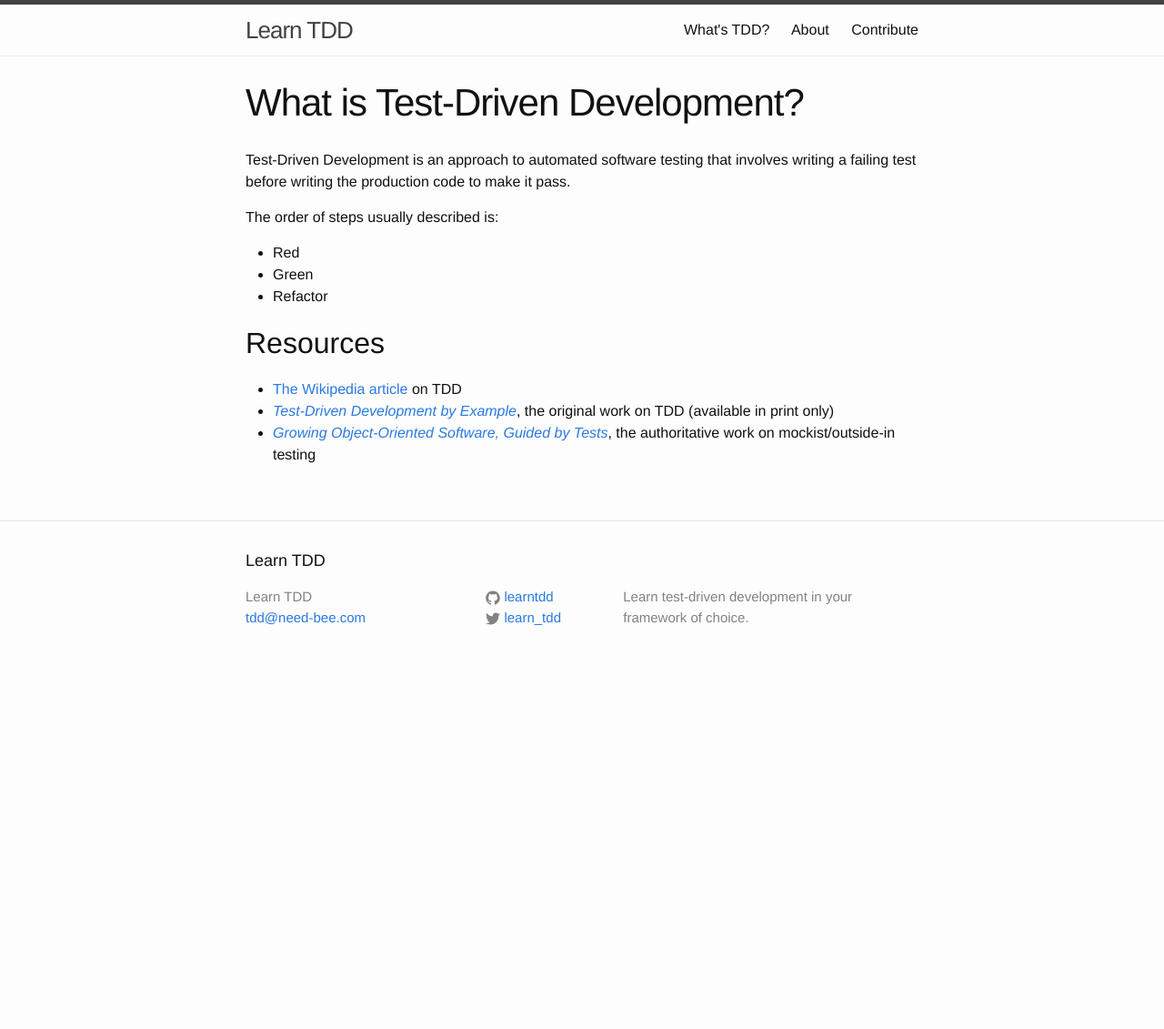
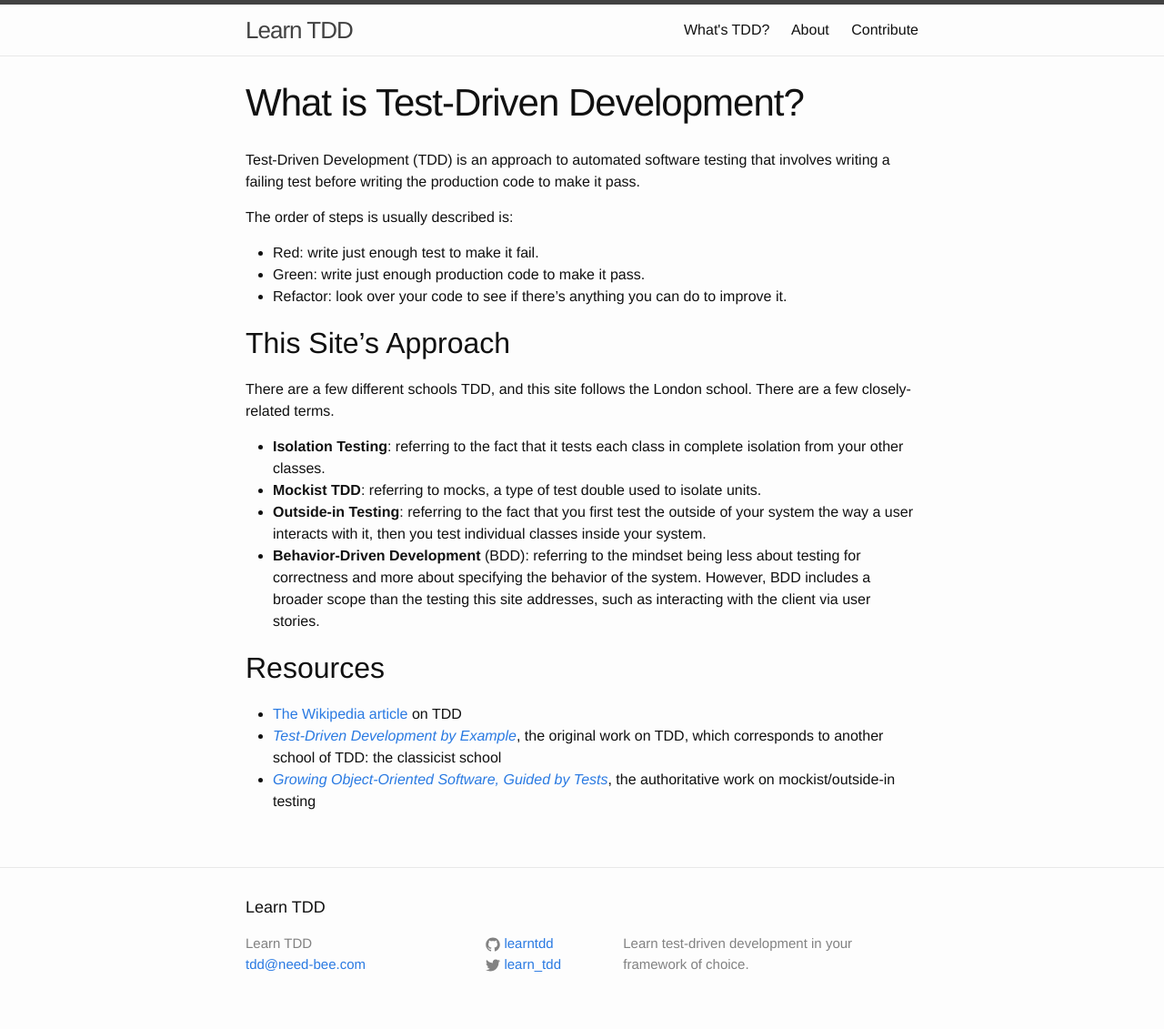
Before and after one commit to learn-tdd-in/learntdd.in, a Jekyll site: the page built from what-is-tdd.md, in a window 1280 px wide. Shown: the whole page at 91% size. Built offline with Jekyll 4.4.1, drawn with Linux system fonts in a browser that asks for light colours; before the commit the page ends 900 px from its top, so only the background shows below that.

Commit message:
extra definition content

```diff
--- a/what-is-tdd.md
+++ b/what-is-tdd.md
@@ -3,16 +3,25 @@ layout: page
 title: What is Test-Driven Development?
 ---
 
-Test-Driven Development is an approach to automated software testing that involves writing a failing test before writing the production code to make it pass.
+Test-Driven Development (TDD) is an approach to automated software testing that involves writing a failing test before writing the production code to make it pass.
 
-The order of steps usually described is:
+The order of steps is usually described is:
 
-* Red
-* Green
-* Refactor
+* Red: write just enough test to make it fail.
+* Green: write just enough production code to make it pass.
+* Refactor: look over your code to see if there's anything you can do to improve it.
+
+## This Site's Approach
+
+There are a few different schools TDD, and this site follows the London school. There are a few closely-related terms.
+
+- **Isolation Testing**: referring to the fact that it tests each class in complete isolation from your other classes.
+- **Mockist TDD**: referring to mocks, a type of test double used to isolate units.
+- **Outside-in Testing**: referring to the fact that you first test the outside of your system the way a user interacts with it, then you test individual classes inside your system.
+- **Behavior-Driven Development** (BDD): referring to the mindset being less about testing for correctness and more about specifying the behavior of the system. However, BDD includes a broader scope than the testing this site addresses, such as interacting with the client via user stories.
 
 ## Resources
 
 * [The Wikipedia article](https://en.wikipedia.org/wiki/Test-driven_development) on TDD
-* [*Test-Driven Development by Example*](http://www.amazon.com/Test-Driven-Development-Kent-Beck/dp/0321146530), the original work on TDD (available in print only)
+* [*Test-Driven Development by Example*](http://www.amazon.com/Test-Driven-Development-Kent-Beck/dp/0321146530), the original work on TDD, which corresponds to another school of TDD: the classicist school
 * [*Growing Object-Oriented Software, Guided by Tests*](http://www.informit.com/store/growing-object-oriented-software-guided-by-tests-9780321503626), the authoritative work on mockist/outside-in testing
```
